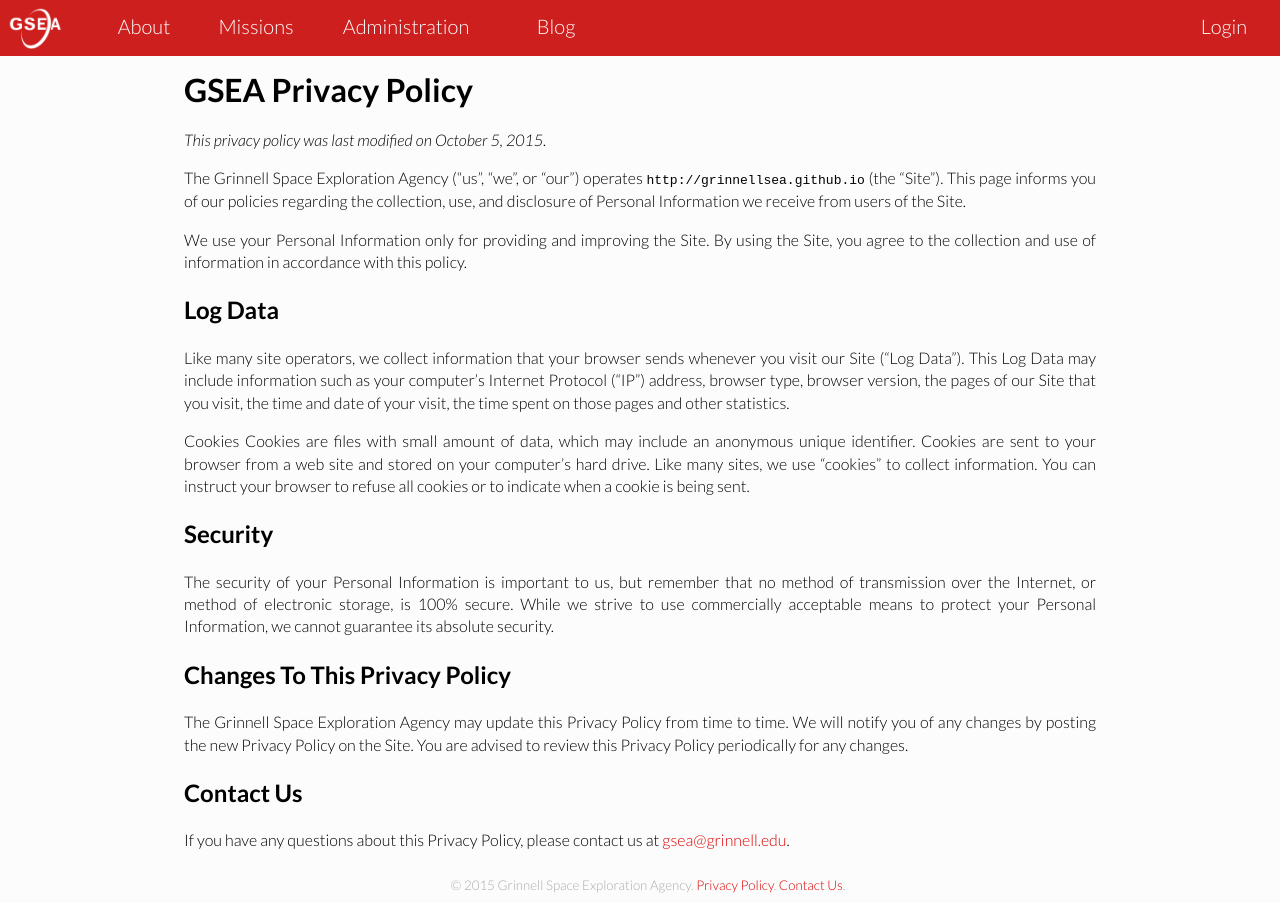
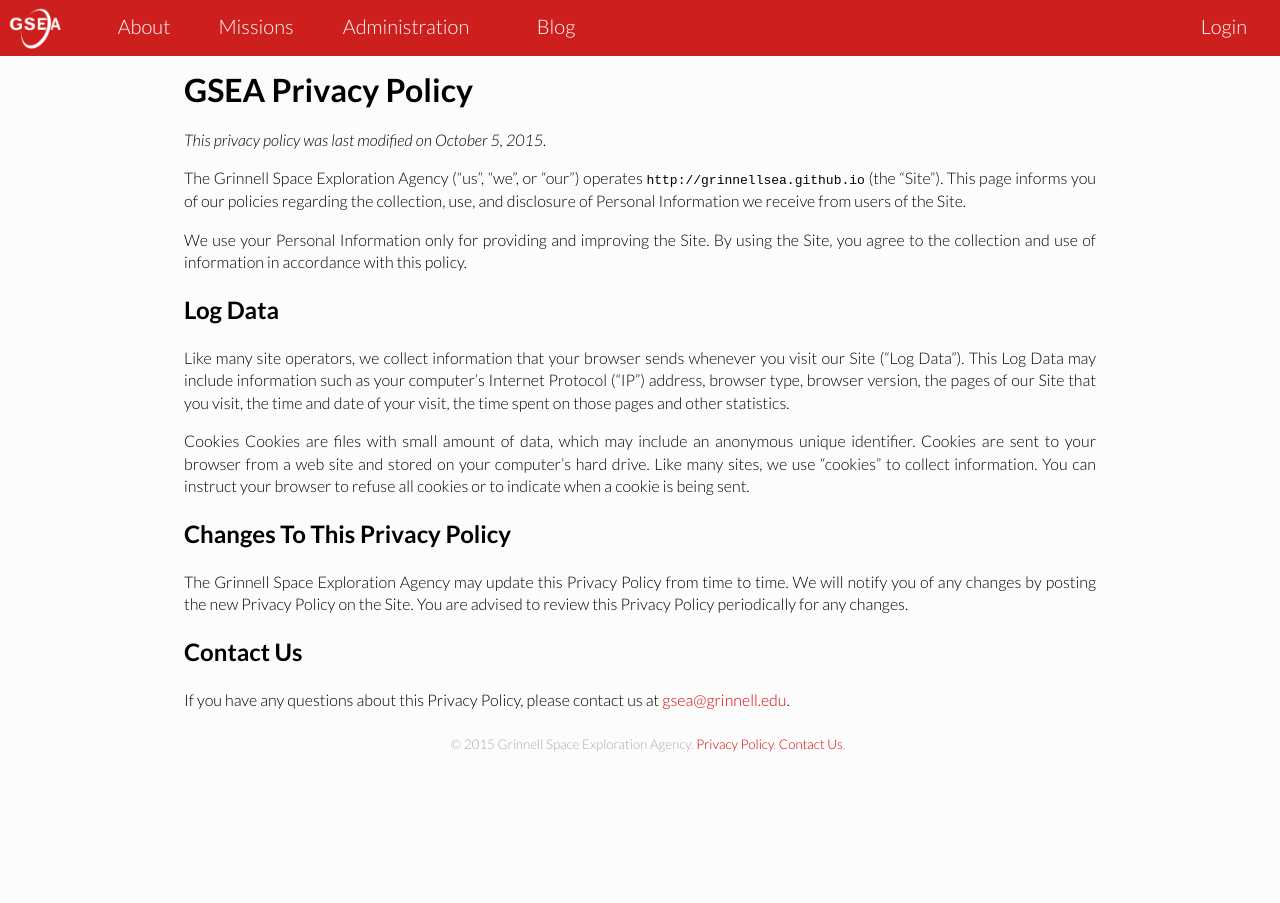
Before and after one commit to GrinnellSEA/GrinnellSEA.github.io, a Jekyll site: the page built from privacy/index.md, in a window 1280 px wide. Built offline with Jekyll 4.4.1, drawn with Linux system fonts in a browser that asks for light colours.

Commit message:
update privacy policy

```diff
--- a/privacy/index.md
+++ b/privacy/index.md
@@ -27,12 +27,6 @@ on your computer&rsquo;s hard drive.  Like many sites, we use "cookies" to
 collect information. You can instruct your browser to refuse all cookies or to
 indicate when a cookie is being sent.
 
-## Security
-The security of your Personal Information is important to us, but remember that
-no method of transmission over the Internet, or method of electronic storage,
-is 100% secure. While we strive to use commercially acceptable means to protect
-your Personal Information, we cannot guarantee its absolute security.
-
 ## Changes To This Privacy Policy
 The Grinnell Space Exploration Agency may update this Privacy Policy from time
 to time. We will notify you of any changes by posting the new Privacy Policy on
```
